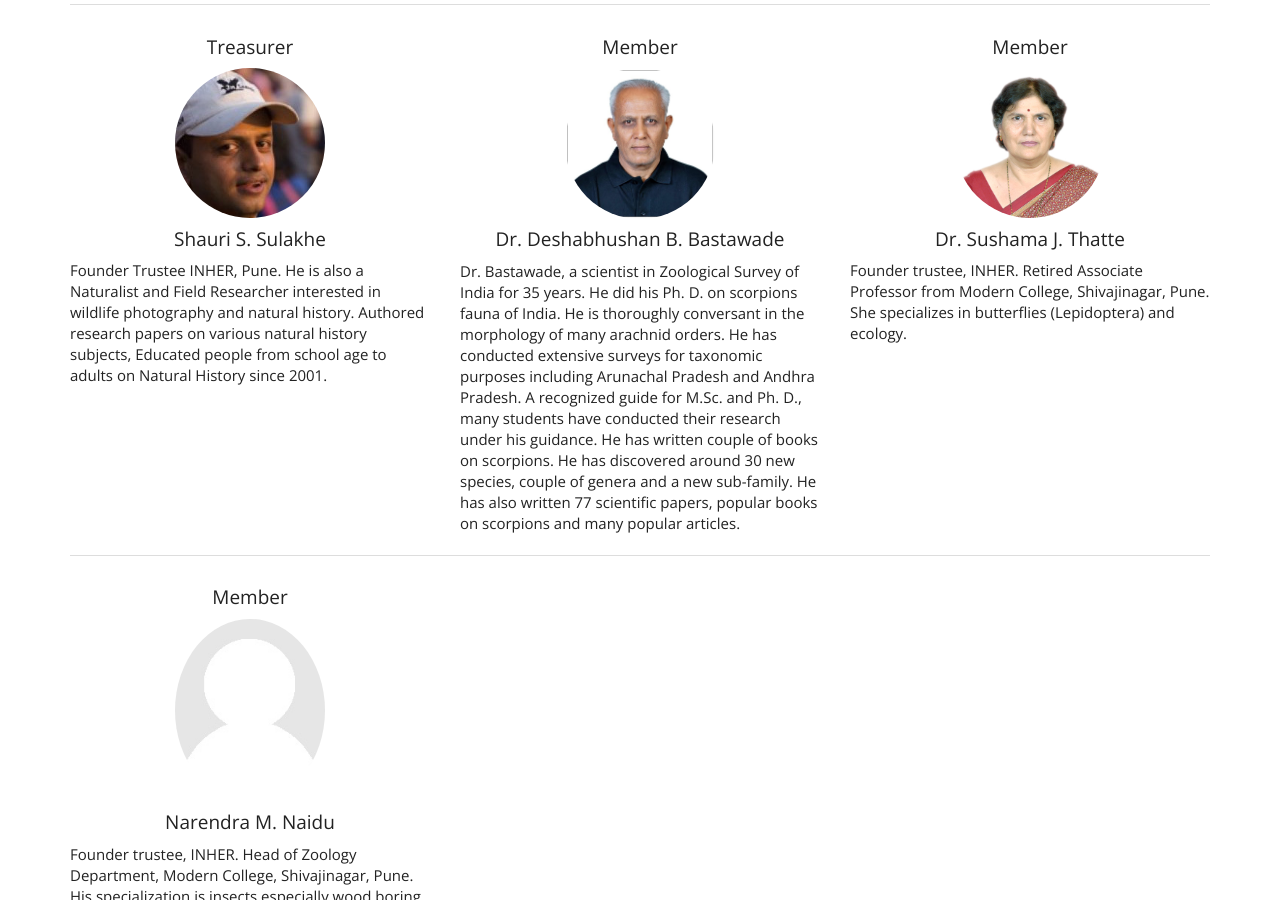
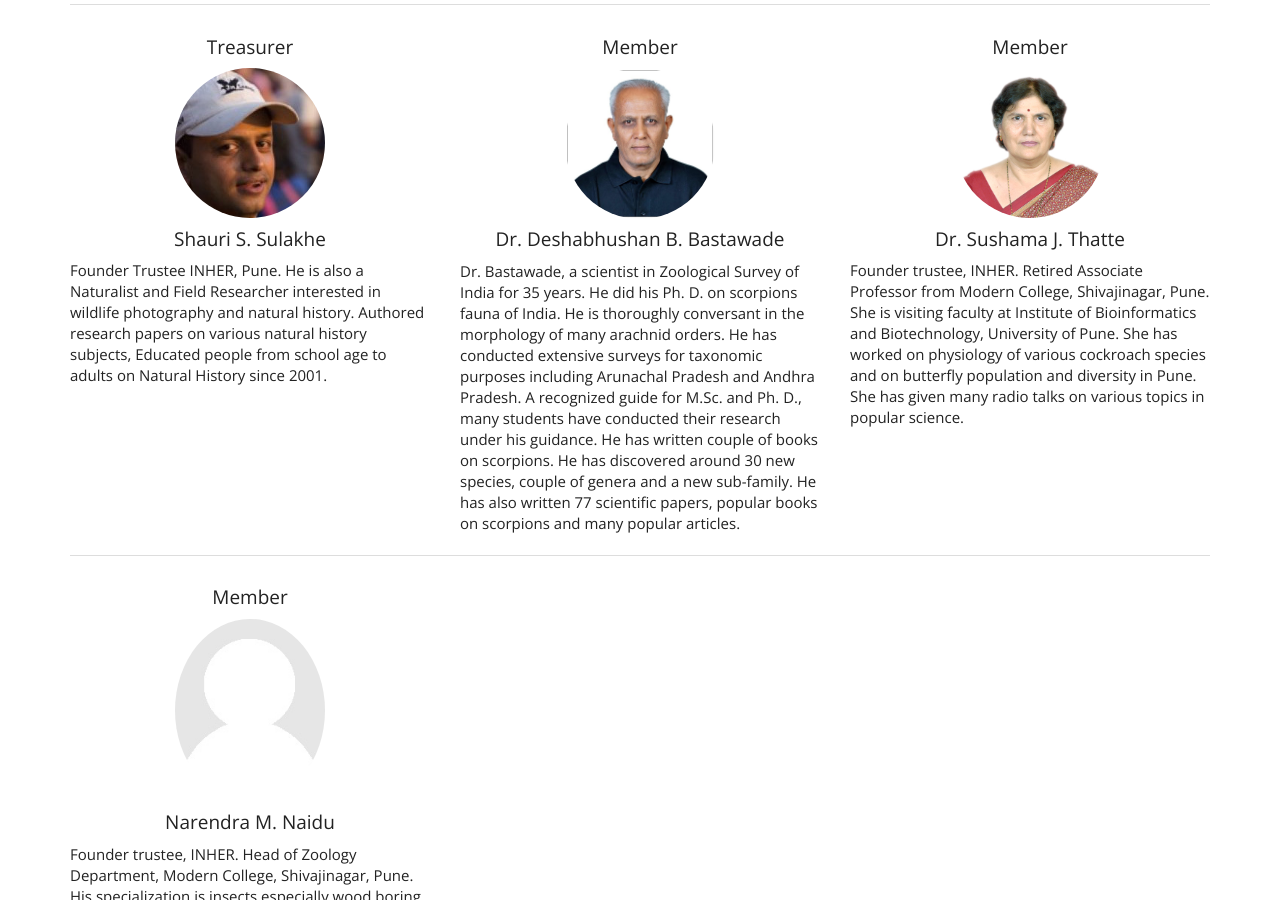
Before and after one commit to inher/inher.github.io, a Jekyll site: the page built from people.md, in a window 1280 px wide and 900 px high, scrolled down 755 px. Built offline with Jekyll 4.4.1, drawn with Linux system fonts in a browser that asks for light colours; nearby versions of some CDN libraries.

Commit message:
Updated Dr Thatte's profile

```diff
--- a/people.md
+++ b/people.md
@@ -63,7 +63,7 @@ Dr. Bastawade, a scientist in Zoological Survey of India for 35 years. He did hi
 <img src="/assets/imgs/SJT.jpg" class="img-circle img-responsive rnp-scale">
 
 <h4 style="text-align: center"> Dr. Sushama J. Thatte</h4>
-Founder trustee, INHER. Retired Associate Professor from Modern College, Shivajinagar, Pune. She specializes in butterflies (Lepidoptera) and ecology.
+Founder trustee, INHER. Retired Associate Professor from Modern College, Shivajinagar, Pune. She is visiting faculty at Institute of Bioinformatics and Biotechnology, University of Pune. She has worked on physiology of various cockroach species and on butterfly population and diversity in Pune. She has given many radio talks on various topics in popular science.
 </div>
 </div>
 <hr />
@@ -103,6 +103,8 @@ Dr. Mandar Datar completed his doctorate in Botany and is a scientist in Biodive
 
 </div>
 
+<hr />
+
 <div class="row">
 
 <div class="col-md-4 col-sm-6" style="text-align=center">
```
Also changed, not shown: 4 other files.
